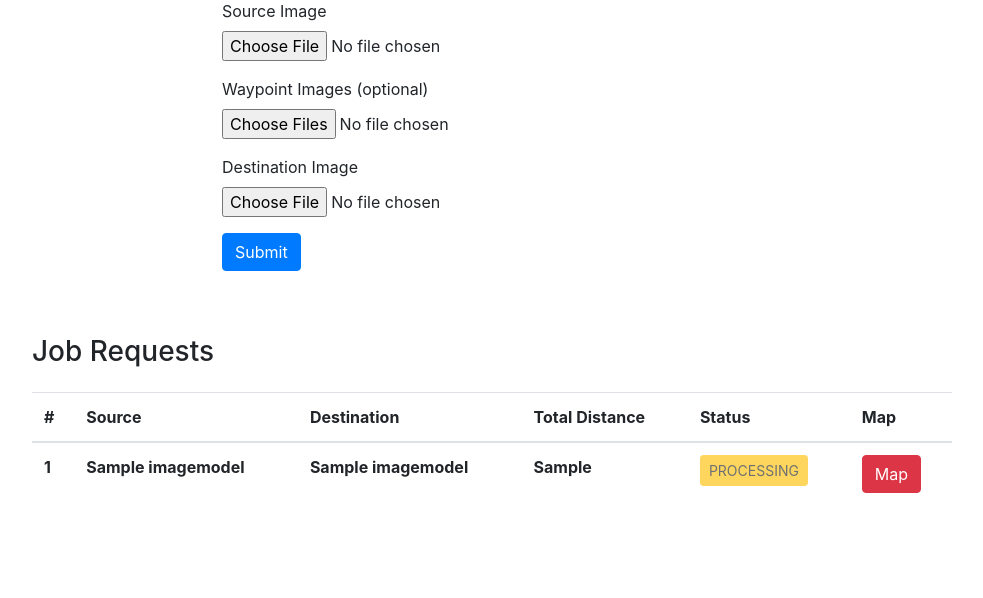
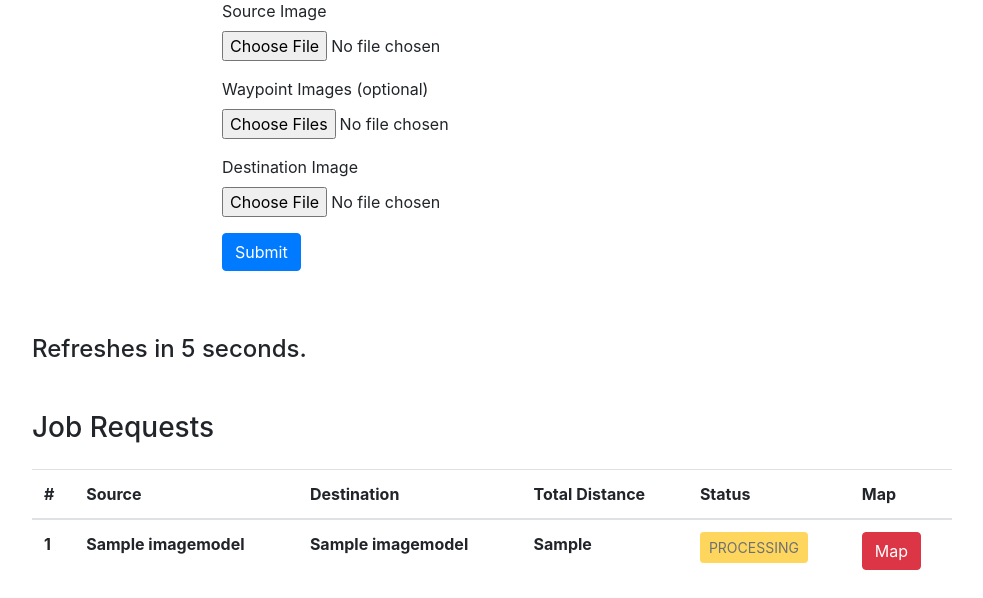
Before and after one commit to PraneethKarnena/django-google-maps-exif, a Django app: page /dashboard/ in a window 1280 px wide. Shown: the part 283-881 px from the top of the page, without its empty margins (148-1131 px from the left). Before the commit the page ends 804 px from the top, so only its background shows below. Run offline with Django 3.2, Linux system fonts and the light colour scheme; a user stored in the database is signed in; tables that the repository leaves empty hold one stand-in row (values such as "Sample post"); lists and menus that the app fills with data are empty; some libraries are stand-ins or nearby versions.

Commit message:
added auto-refresh timer

```diff
--- a/service_app/templates/service/dashboard.html
+++ b/service_app/templates/service/dashboard.html
@@ -1,6 +1,7 @@
 <!DOCTYPE html>
 <html lang="en">
   <head>
+      <meta http-equiv="refresh" content="10">
     <meta charset="UTF-8" />
     <meta name="viewport" content="width=device-width, initial-scale=1.0" />
     <meta http-equiv="X-UA-Compatible" content="ie=edge" />
@@ -106,6 +107,25 @@
       <div class="row mt-3">
         <div class="col-lg-1"></div>
         <div class="col-lg-4">
+          <h4>Refreshes in <span id="timer"></span></h4>
+        </div>
+      </div>
+      <br>
+      <script>
+          var maxTime = 10;
+          setInterval(func, 1000);
+          function func(){
+          if (maxTime > 0) {
+          document.getElementById('timer').innerHTML = maxTime + " seconds.";
+          maxTime = maxTime - 1; }
+          else { document.getElementById('timer').innerHTML = "Refreshing..." }
+          }
+          </script>
+
+
+      <div class="row mt-3">
+        <div class="col-lg-1"></div>
+        <div class="col-lg-4">
           <h3>Job Requests</h3>
         </div>
       </div>
```
